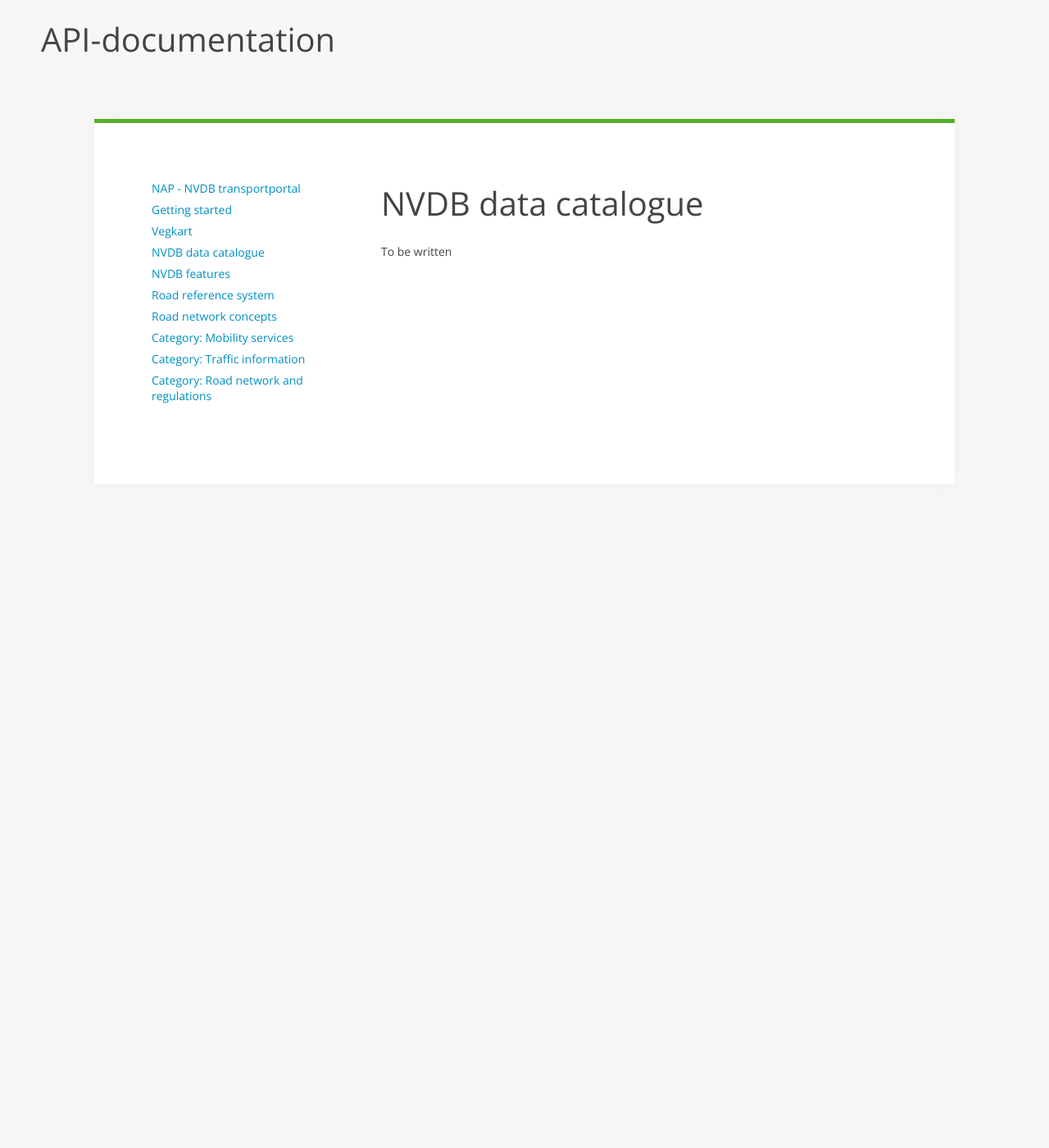
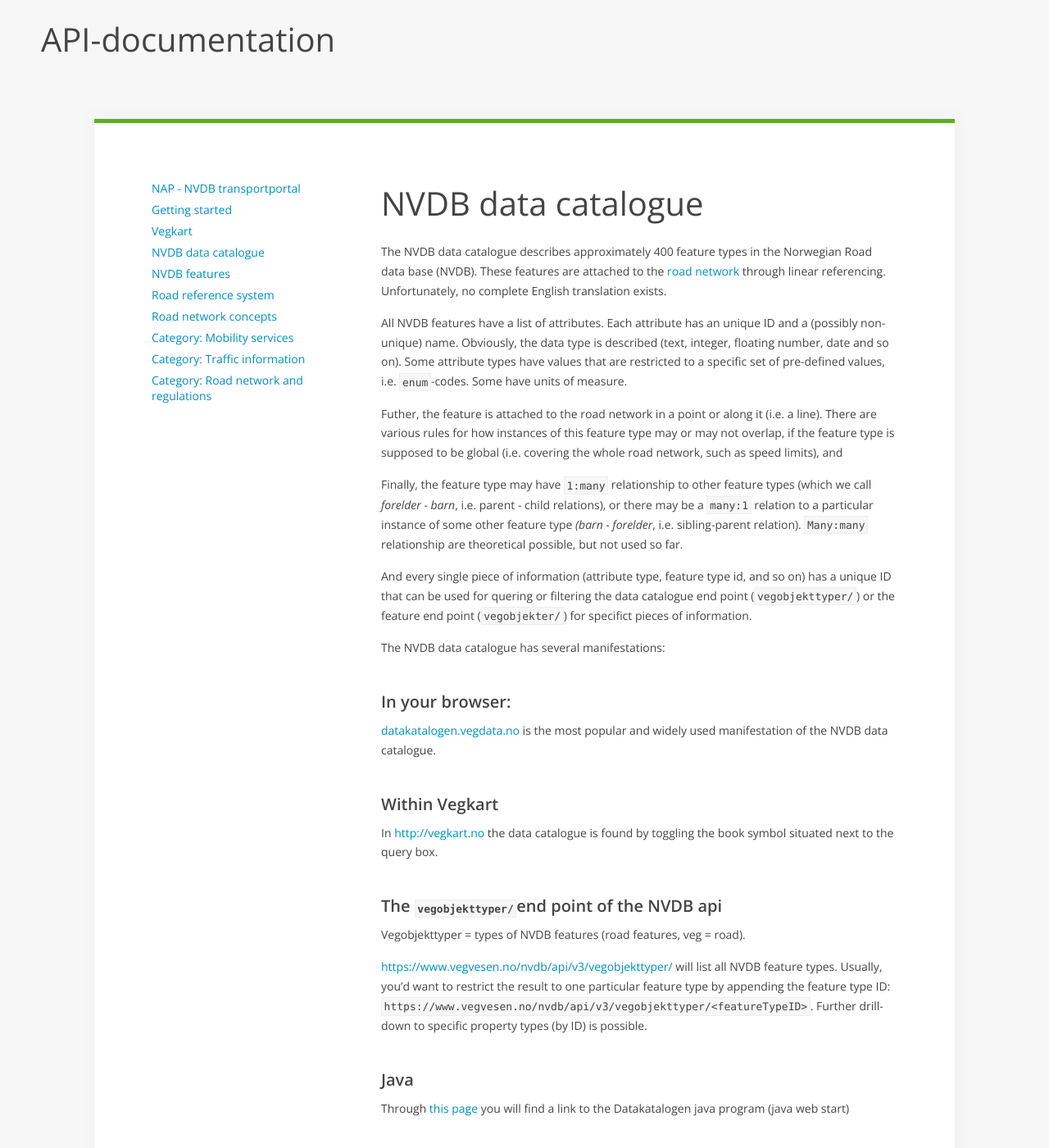
Before and after one commit to nvdb-vegdata/nvdbtransportportal, a Jekyll site: the page built from konsept2_datakatalog.md, in a window 1280 px wide and 1400 px high. Shown: the whole window at 82% size. Built offline with Jekyll 4.4.1, drawn with Linux system fonts in a browser that asks for light colours; our own code applies the rules of GitHub Pages for plain Markdown files.

Commit message:
Datakatalogen v.0.1

```diff
--- a/konsept2_datakatalog.md
+++ b/konsept2_datakatalog.md
@@ -1,4 +1,37 @@
 # NVDB data catalogue
 
+The NVDB data catalogue describes approximately 400 feature types in the Norwegian Road data base (NVDB). These features are attached to the [road network](./konsept5_network.md) through linear referencing. Unfortunately, no complete English translation exists.
 
-To be written
+All NVDB features have a list of attributes. Each
+attribute has an unique ID and a (possibly non-unique)
+name. Obviously, the data type is described (text, integer, floating number, date and so on). Some attribute types have values that are restricted to a specific set of pre-defined values, i.e. `enum`-codes. Some have units of measure.
+
+Futher, the feature is attached to the road
+network in a point or along it (i.e. a line). There are
+various rules for how instances of this feature type may
+ or may not overlap, if the feature type is supposed to be global (i.e. covering the whole road network, such as speed limits), and
+
+Finally, the feature type may have
+`1:many` relationship to other feature types (which we call _forelder - barn_, i.e. parent - child relations), or there may be a `many:1` relation to a particular instance of some other feature type _(barn - forelder_, i.e. sibling-parent relation).  `Many:many` relationship are theoretical possible, but not used so far.
+
+And every single piece of information (attribute type, feature type id, and so on) has a unique ID that can be used for quering or filtering the data catalogue end point (`vegobjekttyper/`) or the feature end point (`vegobjekter/`) for specifict pieces of information.
+
+The NVDB data catalogue has several manifestations:
+
+### In your browser:
+
+[datakatalogen.vegdata.no](datakatalogen.vegdata.no) is the most popular and widely used manifestation of the NVDB data catalogue.
+
+### Within Vegkart
+
+In [http://vegkart.no](vegkart.no) the data catalogue is found by toggling the book symbol situated next to the query box.
+
+### The `vegobjekttyper/`end point of the NVDB api
+
+Vegobjekttyper = types of NVDB features (road features, veg = road).
+
+[https://www.vegvesen.no/nvdb/api/v3/vegobjekttyper/](https://www.vegvesen.no/nvdb/api/v3/vegobjekttyper/) will list all NVDB feature types. Usually, you'd want to restrict the result to one particular feature type by appending the feature type ID: `https://www.vegvesen.no/nvdb/api/v3/vegobjekttyper/<featureTypeID>`. Further drill-down to specific property types (by ID) is possible.
+
+### Java
+
+Through [this page](https://www.vegvesen.no/fag/teknologi/nasjonal+vegdatabank/datakatalogen) you will find a link to the Datakatalogen java program (java web start)
```
